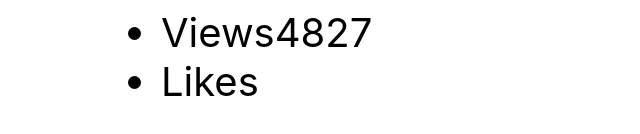
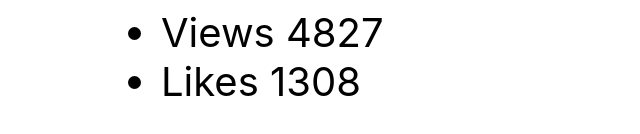
Before and after one commit to Oleksii-Melnyk-1993/goit-react-hw-01-components, a React (Create React App) app: page / in a window 1280 px wide. Shown: the part 656-790 px from the top of the page, without its empty margins (319-959 px from the left). Built offline with nearby package versions, Linux system fonts and the light colour scheme.

Commit message:
add layout Profile

```diff
--- a/src/components/App.jsx
+++ b/src/components/App.jsx
@@ -21,6 +21,7 @@ export const App = () => {
         avatar={user.avatar}
         followers={user.stats.followers}
         views={user.stats.views}
+        likes={user.stats.likes}
       />
     </div>
   );
```
Also changed, not shown: src/components/Profile/Profile.jsx (+5 -5 lines).
